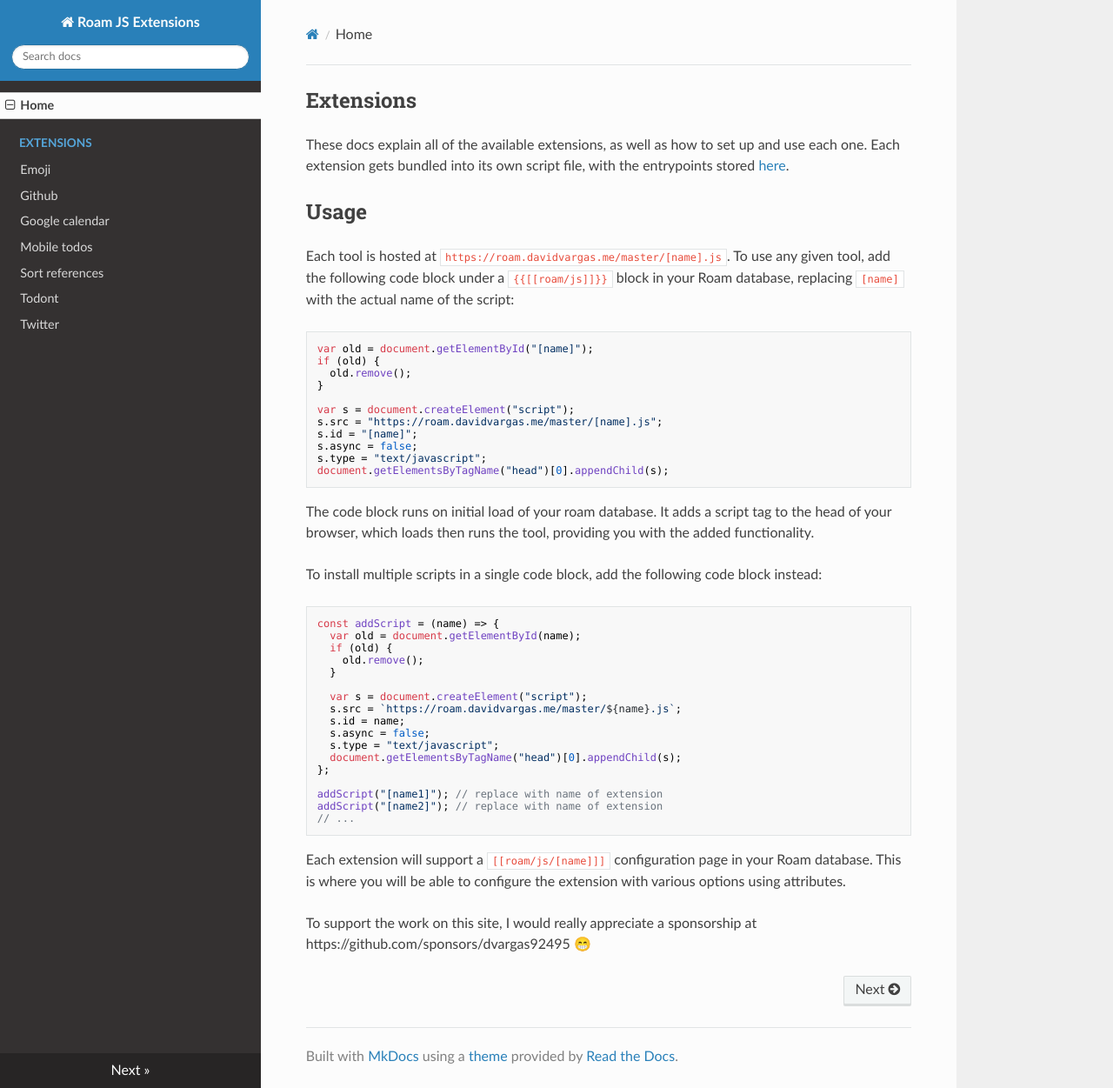
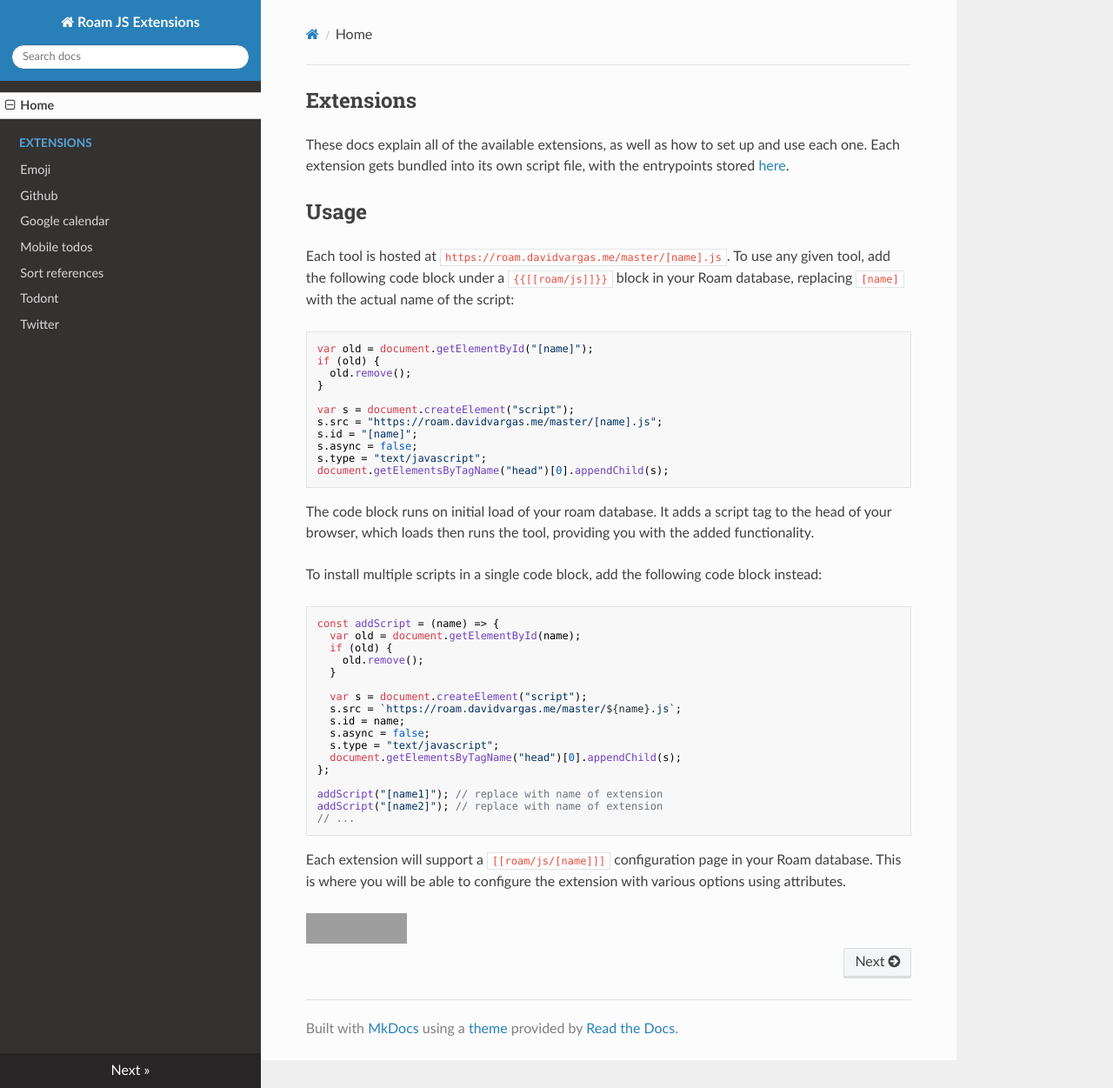
Before and after one commit to dvargas92495/roamjs-com, an MkDocs documentation site: the page built from docs/index.md, in a window 1280 px wide and 1251 px high. Shown: the whole window at 87% size. Built offline with MkDocs 1.6.1, drawn with Linux system fonts in a browser that asks for light colours; nearby versions of some CDN libraries; grey boxes are pictures that could not be loaded.

```diff
--- a/docs/index.md
+++ b/docs/index.md
@@ -46,4 +46,4 @@
 
 Each extension will support a `[[roam/js/[name]]]` configuration page in your Roam database. This is where you will be able to configure the extension with various options using attributes.
 
-To support the work on this site, I would really appreciate a sponsorship at https://github.com/sponsors/dvargas92495 😁
+<iframe src="https://github.com/sponsors/dvargas92495/button" title="Sponsor dvargas92495" height="35" width="116" style="border: 0;"></iframe>
--- a/mkdocs.yml
+++ b/mkdocs.yml
@@ -1,3 +1,5 @@
 site_name: Roam JS Extensions
-theme: readthedocs
+theme:
+    name: readthedocs
+    hljs: rainbow
 site_dir: dist
```
